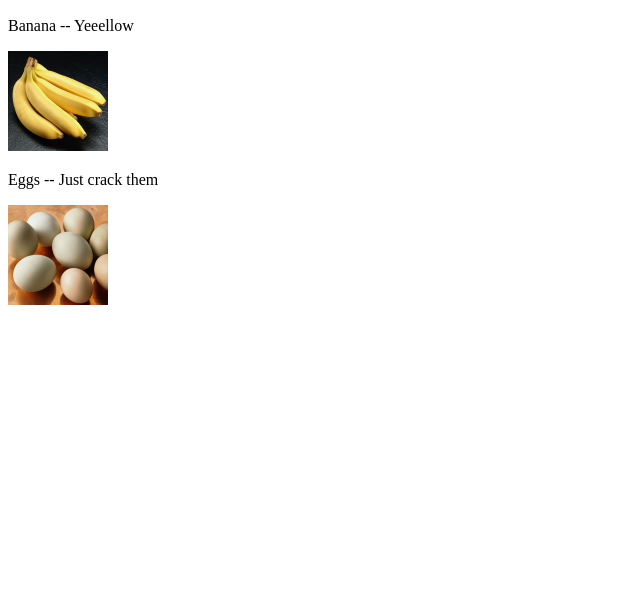
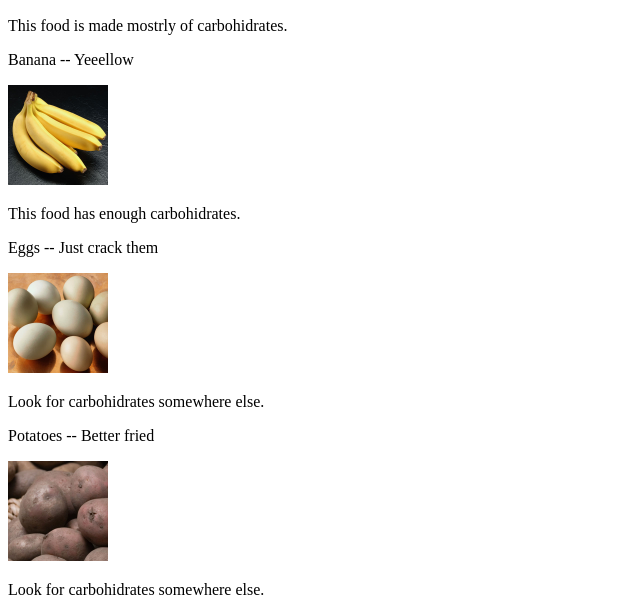
Before and after one commit to sebasgon89/vue, a plain HTML site: page percipio_gettingStarted/Lesson 01/index.html in a window 1280 px wide. Shown: the part 264-879 px from the top of the page, without its empty margins (0-640 px from the left). Before the commit the page ends 800 px from the top, so only its background shows below. Drawn offline with nearby package versions, Linux system fonts and the light colour scheme.

Commit message:
Added if

```diff
--- a/percipio_gettingStarted/Lesson 01/index.html
+++ b/percipio_gettingStarted/Lesson 01/index.html
@@ -12,6 +12,10 @@
       <div id="food-item" v-for="food in foods" :key="food.name">
         <p>{{ food.name }} -- {{ food.description }}</p>
         <img :src="food.src" width="100" height="100">
+
+        <p v-if="food.perc_carbs > 80">This food is made mostrly of carbohidrates.</p>
+        <p v-else-if="food.perc_carbs == 80">This food has enough carbohidrates.</p>
+        <p v-else>Look for carbohidrates somewhere else. </p>
       </div>
     </div>
 
--- a/percipio_gettingStarted/Lesson 01/main.js
+++ b/percipio_gettingStarted/Lesson 01/main.js
@@ -4,9 +4,10 @@ var app = new Vue({
     title: 'The food app',
     subtitle: 'This app is about food',
     foods: [
-      {name: 'Apple', description: 'Reeed', src:"./images/apple.jpg"},
-      {name: 'Banana', description: 'Yeeellow', src: "./images/banana.jpg"},
-      {name: 'Eggs', description: 'Just crack them', src: "./images/eggs.jpg"}
+      {name: 'Apple', description: 'Reeed', src:"./images/apple.jpg", perc_carbs: "93"},
+      {name: 'Banana', description: 'Yeeellow', src: "./images/banana.jpg", perc_carbs: "80"},
+      {name: 'Eggs', description: 'Just crack them', src: "./images/eggs.jpg", perc_carbs: "5"},
+      {name: 'Potatoes', description: 'Better fried', src: "./images/potatoes.jpg", perc_carbs: "75"}
     ]
   }
 });
```
